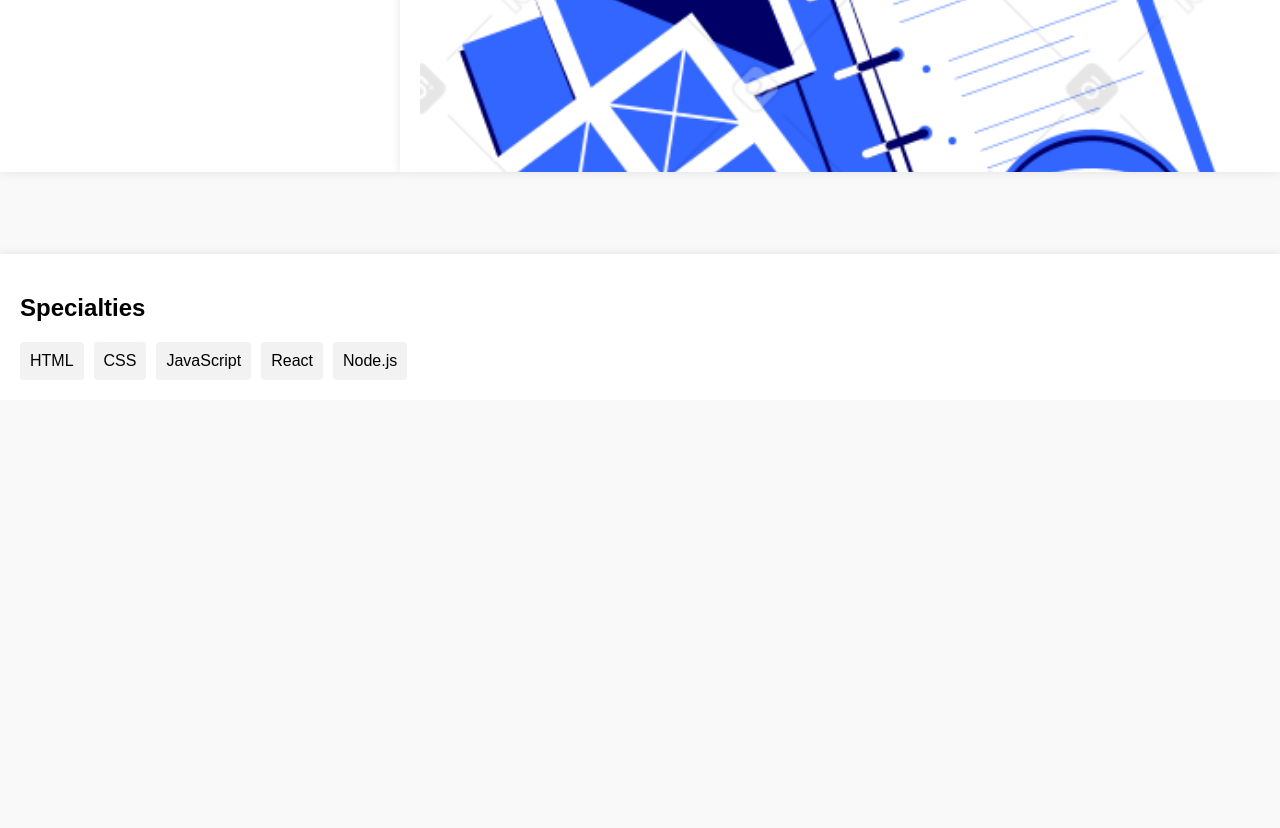
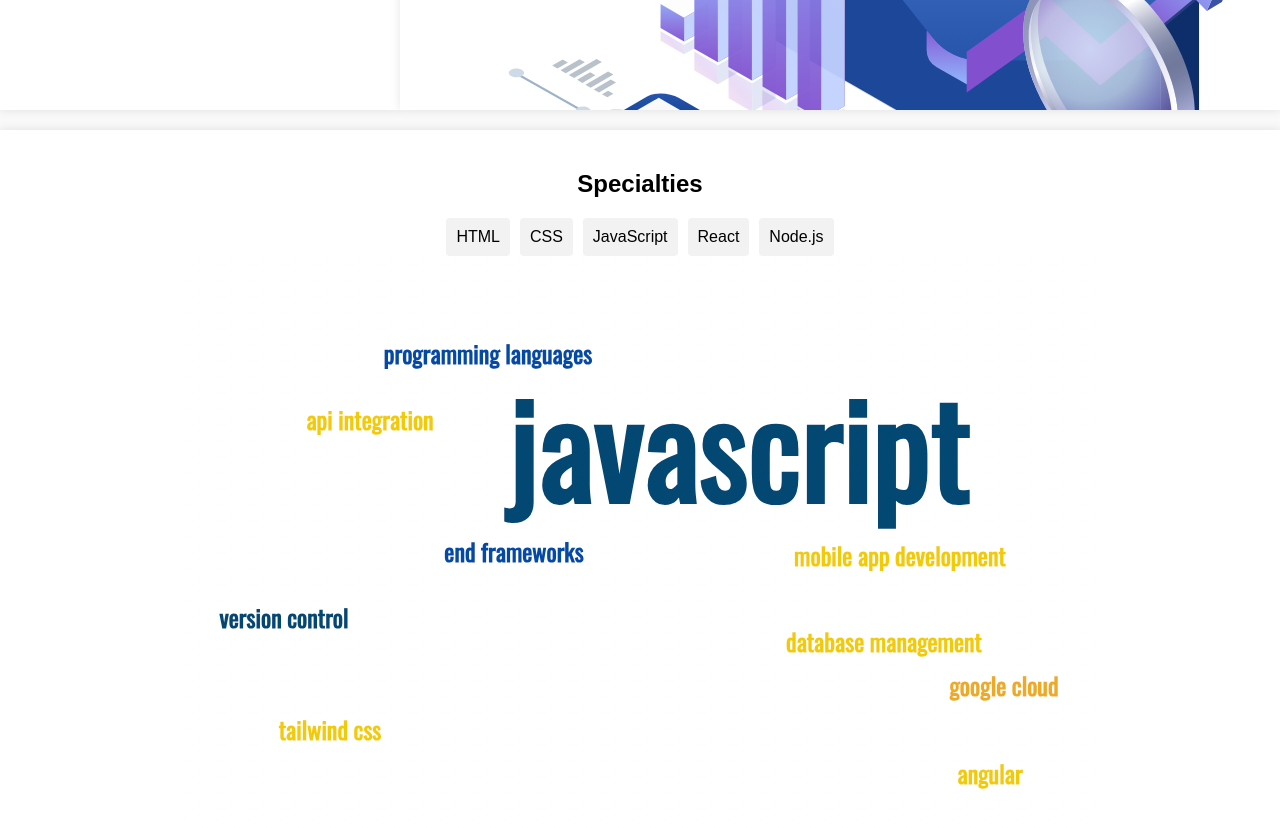
Before and after one commit to LawrencesPractice/anthonyportfolio, a React (Create React App) app: page / in a window 1280 px wide. Shown: the part 400-1228 px from the top of the page. Before the commit the page ends 800 px from the top, so only its background shows below. Built offline with nearby package versions, Linux system fonts and the light colour scheme.

Commit message:
third  commit

```diff
--- a/src/App.js
+++ b/src/App.js
@@ -16,8 +16,8 @@
   const sidebarLinks = ['Project 1', 'Project 2', 'Project 3'];
 
   const images = [
+    projectImage2,
     projectImage,
-    projectImage2,
     projectImage3,
   ];
 
--- a/src/components/Specialties.js
+++ b/src/components/Specialties.js
@@ -1,8 +1,9 @@
 import React from 'react';
+import words from '../words2.png';
 
 const Specialties = ({ skills }) => {
   return (
-    <div className="specialties">
+    <div className="specialties" style={{ display: 'flex', flexDirection: 'column', alignItems: 'center' }}>
       <h2>Specialties</h2>
       <div className="skills-container">
         {skills.map((skill, index) => (
@@ -11,6 +12,7 @@
           </div>
         ))}
       </div>
+      <img src={words} alt="words Image" />
     </div>
   );
 };
```
Also changed, not shown: src/words2.png (added).
